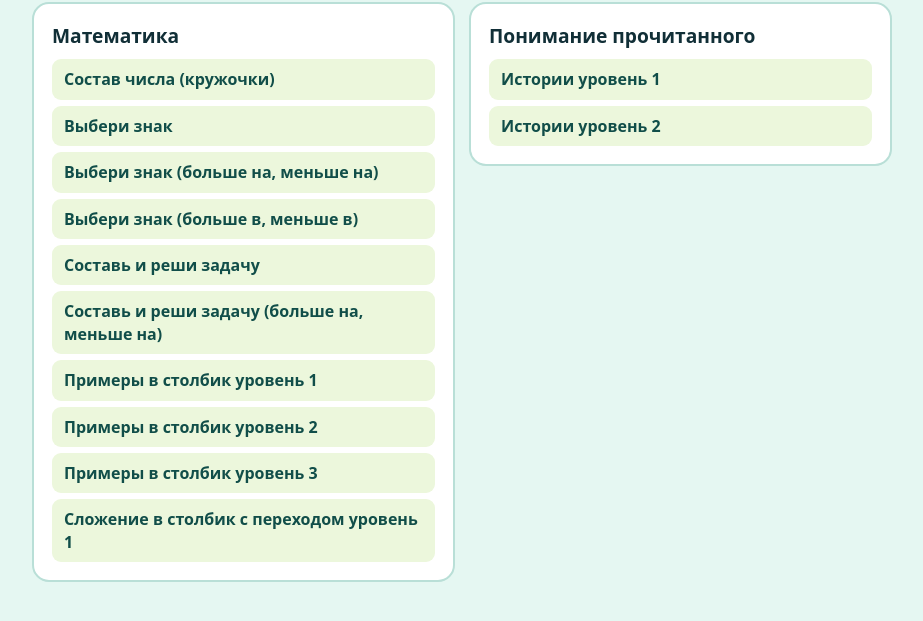
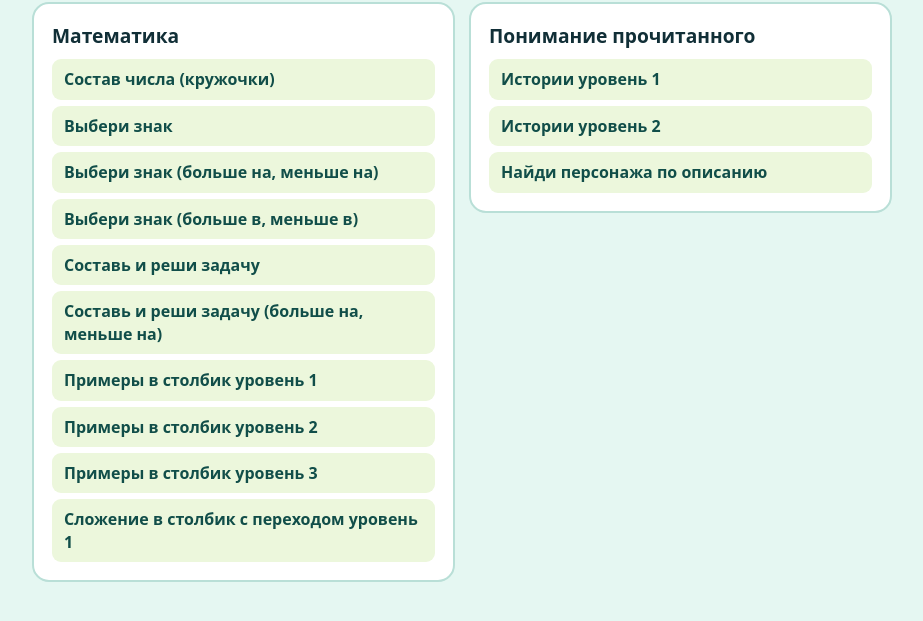
Before and after one commit to Ina1310/trenazhery, a plain HTML site: page index.html in a window 1280 px wide. Shown: the part 103-724 px from the top of the page, without its empty margins (178-1101 px from the left). Drawn offline with Linux system fonts and the light colour scheme.

Commit message:
Update index.html

```diff
--- a/index.html
+++ b/index.html
@@ -42,6 +42,7 @@ a:focus-visible { outline: 2px solid #14776f; outline-offset: 2px; }
       <ul>
         <li><a href="istorii-1.html">Истории уровень 1</a></li>
         <li><a href="istorii-2.html">Истории уровень 2</a></li>
+        <li><a href="naidi-personazha.html">Найди персонажа по описанию</a></li>
       </ul>
     </section>
   </div>
```
